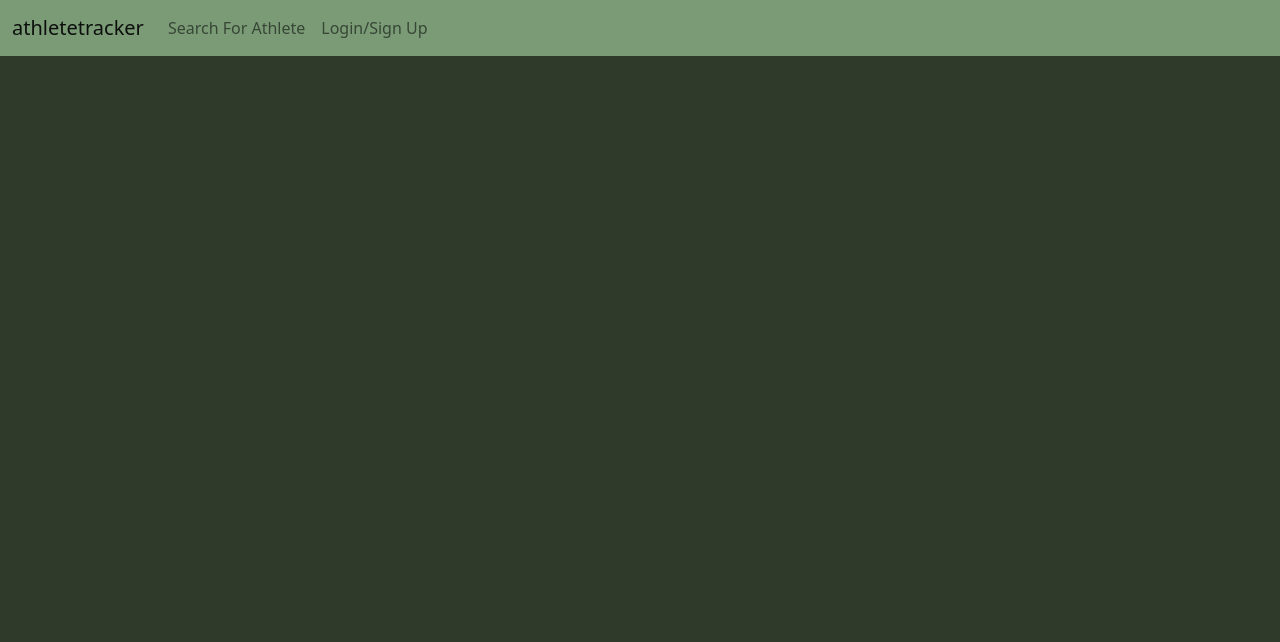
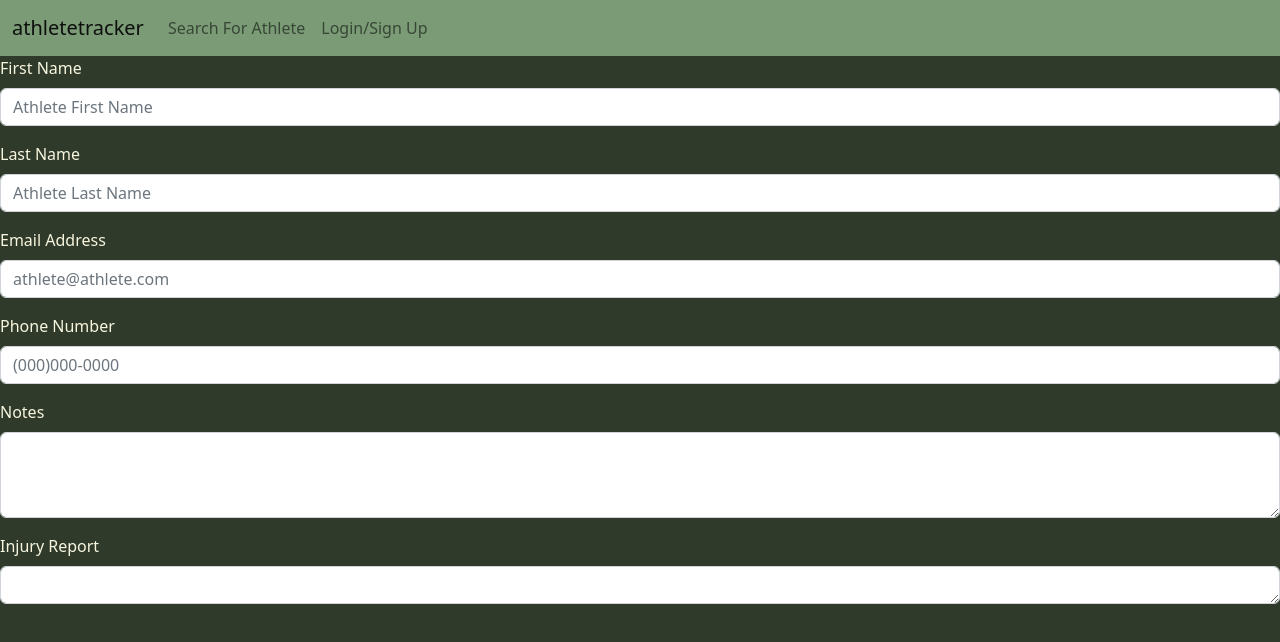
Before and after one commit to awil414/athletetracker, a React (Create React App) app in the folder client/: page /update in a window 1280 px wide. Shown: the top 642 px of the page. Built offline with nearby package versions, Linux system fonts and the light colour scheme.

Commit message:
Creating form for Updating an Athlete, used bootstrap, Also added Route in App.jsx

```diff
--- a/client/src/App.jsx
+++ b/client/src/App.jsx
@@ -6,7 +6,7 @@ import LoginForm from "./components/LoginForm.jsx";
 import SignUp from "./components/SignUp";
 import Athlete from "./components/Athlete/Athlete";
 import NewAthlete from "./components/NewAthlete/NewAthlete";
-
+import Update from './components/Athlete/Update';
 import Dashboard from "./components/Dashboard/Dashboard";
 import Wods from "./components/Wods/Wods";
 import Navbar from "./components/Navbar/Navbar";
@@ -59,6 +59,7 @@ function App() {
             />
             <Route exact path="/search" element={<Athlete />} />
             <Route exact path="/add" element={<NewAthlete />} />
+            <Route exact path='/update' element={<Update />} />
             <Route element={() => <h1 className="display-2">Wrong page!</h1>} />
           </Routes>
         </>
--- a/client/src/components/Athlete/Update.jsx
+++ b/client/src/components/Athlete/Update.jsx
@@ -1,11 +1,41 @@
+//???? We need to think through images.....
+
 import React from 'react';
 
 import './athlete.css';
 
-const Update = () => {
+import Form from 'react-bootstrap/Form';
+
+function TextControlsExample() {
   return (
-    <div>Update</div>
-  )
+    <Form>
+      <Form.Group className="mb-3" controlId="exampleForm.ControlInput1">
+        <Form.Label>First Name</Form.Label>
+        <Form.Control type="name" placeholder="Athlete First Name" />
+      </Form.Group>
+      <Form.Group className="mb-3" controlId="exampleForm.ControlInput1">
+        <Form.Label>Last Name</Form.Label>
+        <Form.Control type="name" placeholder="Athlete Last Name" />
+      </Form.Group>
+      <Form.Group className="mb-3" controlId="exampleForm.ControlInput1">
+        <Form.Label>Email Address</Form.Label>
+        <Form.Control type="email" placeholder="athlete@athlete.com" />
+      </Form.Group>
+      <Form.Group className="mb-3" controlId="exampleForm.ControlInput1">
+        <Form.Label>Phone Number</Form.Label>
+        <Form.Control type="number" placeholder="(000)000-0000" />
+      </Form.Group>
+      {/* Think through images.... */}
+      <Form.Group className="mb-3" controlId="exampleForm.ControlTextarea1">
+        <Form.Label>Notes</Form.Label>
+        <Form.Control as="textarea" rows={3} />
+      </Form.Group>
+      <Form.Group className="mb-3" controlId="exampleForm.ControlTextarea1">
+        <Form.Label>Injury Report</Form.Label>
+        <Form.Control as="textarea" rows={1} />
+      </Form.Group>
+    </Form>
+  );
 }
 
-export default Update
+export default TextControlsExample;
--- a/client/src/components/Athlete/athlete.css
+++ b/client/src/components/Athlete/athlete.css
@@ -0,0 +1,3 @@
+.update {
+    background: var(--text);
+}
```
